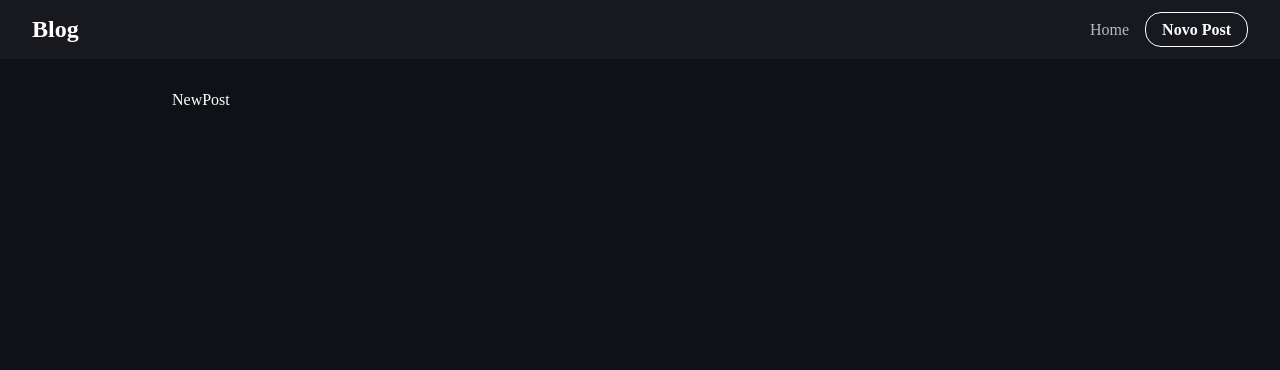
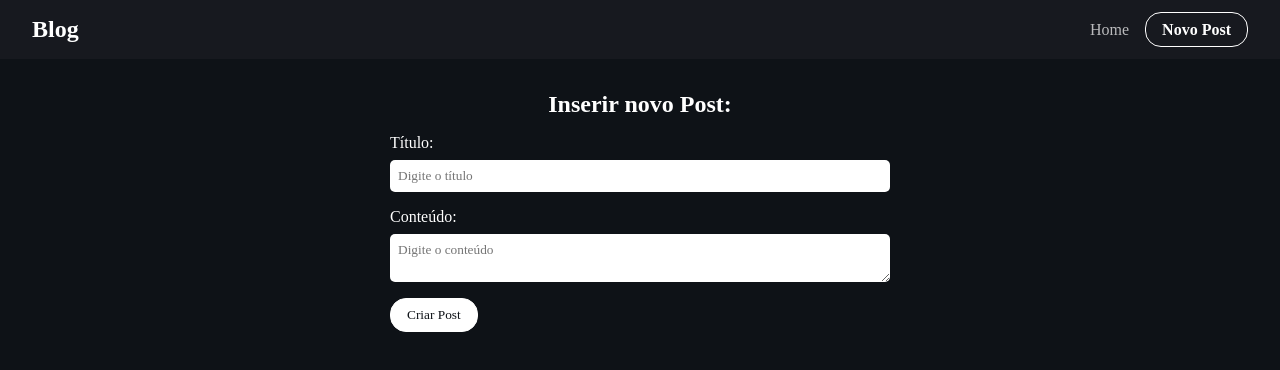
Before and after one commit to ederhscc/react-axios, a React (Vite) app: page /new in a window 1280 px wide. Shown: the top 370 px of the page. Built offline with nearby package versions, Linux system fonts and the light colour scheme; a web font is replaced by a local one.

Commit message:
updated NewPost component and created NewPost's styles

```diff
--- /dev/null
+++ b/src/routes/NewPost.css
@@ -0,0 +1,27 @@
+.new-post h2 {
+    text-align: center;
+    margin-bottom: 1rem;
+}
+
+form {
+    max-width: 500px;
+    width: 100%;
+    margin: 0 auto;
+}
+
+.form-control {
+    display: flex;
+    flex-direction: column;
+    margin-bottom: 1rem;
+}
+
+.form-control label {
+    margin-bottom: 0.5rem;
+}
+
+.form-control input,
+.form-control textarea {
+    padding: 0.5rem;
+    border-radius: 5px;
+    border: none;
+}
--- a/src/routes/NewPost.jsx
+++ b/src/routes/NewPost.jsx
@@ -1,9 +1,31 @@
-import React from 'react'
+import "./NewPost.css"
 
 const NewPost = () => {
   return (
-    <div>NewPost</div>
-  )
-}
+    <div className="new-post">
+      <h2>Inserir novo Post:</h2>
+      <form>
+        <div className="form-control">
+          <label htmlFor="title">Título:</label>
+          <input
+            type="text"
+            name="title"
+            id="title"
+            placeholder="Digite o título"
+          />
+        </div>
+        <div className="form-control">
+          <label htmlFor="body">Conteúdo:</label>
+          <textarea
+            name="body"
+            id="body"
+            placeholder="Digite o conteúdo"
+          ></textarea>
+        </div>
+        <input type="submit" value="Criar Post" className="btn" />
+      </form>
+    </div>
+  );
+};
 
-export default NewPost
+export default NewPost;
```
